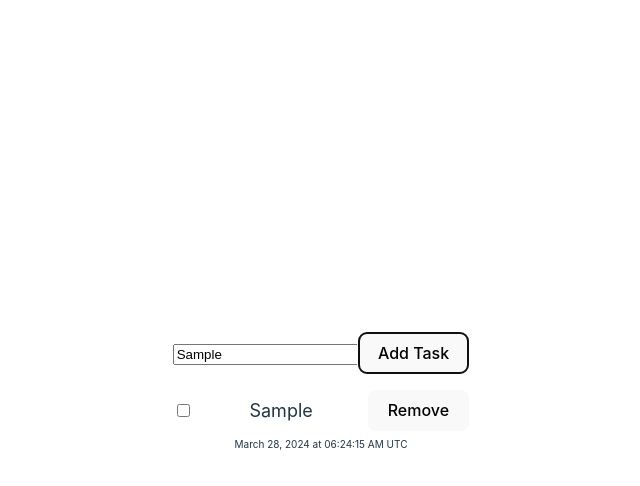
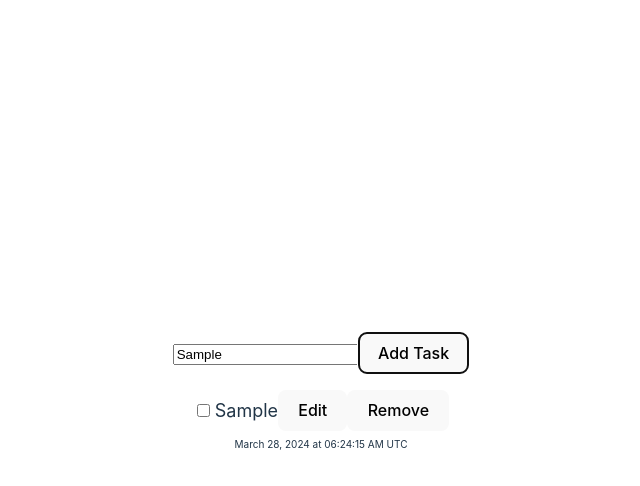
Before and after one commit to essarebano/my-react-todo, a React (Vite) app: page / in a window 1280 px wide. Both pictures are taken after typing "Sample" into the empty fields and a click on the button "Add Task". Shown: the top 486 px of the page, without its empty margins (319-959 px from the left). Built offline with nearby package versions, Linux system fonts and the light colour scheme.

Commit message:
Added edit functionality for task (#3)

```diff
--- a/src/components/TodoItem.tsx
+++ b/src/components/TodoItem.tsx
@@ -4,6 +4,9 @@ import { Todo } from "../utils/types"
 export interface TodoItemProps extends Todo {
   onMarkAsCompleted: (id: string, isCompleted: boolean) => void
   onRemoveTodo: (id: string) => void
+  onEditTask: (id: string, text: string) => void
+  onToggleEdit: () => void
+  showEdit: boolean
 }
 
 const TodoItem = ({
@@ -11,6 +14,9 @@ const TodoItem = ({
   text,
   isCompleted,
   updatedAt,
+  showEdit,
+  onToggleEdit,
+  onEditTask,
   onMarkAsCompleted,
   onRemoveTodo
 }: TodoItemProps) => {
@@ -23,6 +29,18 @@ const TodoItem = ({
     onRemoveTodo(id)
   }
 
+  function handleShowEdit(e: React.MouseEvent<HTMLButtonElement>) {
+    e.preventDefault()
+    onToggleEdit()
+  }
+
+  function handleOnSubmit(e: React.FormEvent<HTMLFormElement>) {
+    e.preventDefault()
+    const task = ((e.target as HTMLFormElement).elements.namedItem('task') as HTMLInputElement).value
+
+    onEditTask(id, task)
+  }
+
   const updatedAtFormatted = formatDate(updatedAt)
 
   return (
@@ -33,19 +51,40 @@ const TodoItem = ({
       flexDirection: 'column',
       width: '100%'
     }}>
-      <div style={{
+      <div >
+        <form onSubmit={handleOnSubmit} style={{
         display: 'flex',
         alignItems: 'center',
         justifyContent: 'space-between',
         width: '100%'
       }}>
-          <input type='checkbox' onChange={handleMarkAsCompleted} checked={isCompleted}/>
+          <input
+            type='checkbox'
+            id='isCompleted'
+            onChange={handleMarkAsCompleted}
+            checked={isCompleted}
+          />
+          {showEdit
+            ? (
+              <input
+                type="text"
+                id='task'
+                defaultValue={text}
+              />
+            ) : (
               <span style={{
                 fontSize: '18px',
                 paddingLeft: '2px',
                 textDecoration: isCompleted ? 'line-through' : ''
               }}>{text}</span>
+            )}
+          <div style={{ display: 'flex'}}>
+            {showEdit ?
+              <button type='submit'>Update</button> :
+              <button onClick={handleShowEdit} disabled={isCompleted}>Edit</button>}
             <button onClick={handleRemoveTodo}>Remove</button>
+          </div>
+        </form>
       </div>
       <span style={{ fontSize: '10px', marginTop: '6px' }}>{updatedAtFormatted}</span>
     </li>
--- a/src/container/TodoItem.tsx
+++ b/src/container/TodoItem.tsx
@@ -1,4 +1,4 @@
-import { useContext } from "react";
+import { useContext, useState } from "react";
 import { TodoItem as ListItem } from "../components";
 import { Todo } from "../utils/types";
 import { TodoContext } from "../context";
@@ -7,6 +7,7 @@ export interface TodoItemProps extends Todo {}
 
 const TodoItem = (props: TodoItemProps) => {
   const { editTodo, removeTodo } = useContext(TodoContext)
+  const [showEdit, setShowEdit] = useState<boolean>(false)
 
   function onMarkAsCompleted(id: string, isCompleted?: boolean) {
     editTodo(id, 'isCompleted', !isCompleted)
@@ -16,10 +17,22 @@ const TodoItem = (props: TodoItemProps) => {
     removeTodo(id)
   }
 
+  function onToggleEdit() {
+    setShowEdit(!showEdit)
+  }
+
+  function onEditTask(id: string, task: string) {
+    editTodo(id, 'text', task)
+    onToggleEdit()
+  }
+
   return <ListItem
     {...props}
+    showEdit={showEdit}
+    onEditTask={onEditTask}
     onMarkAsCompleted={onMarkAsCompleted}
     onRemoveTodo={onRemoveTodo}
+    onToggleEdit={onToggleEdit}
   />
 }
 
```
Lines whose indentation alone changed are shown as unchanged.
